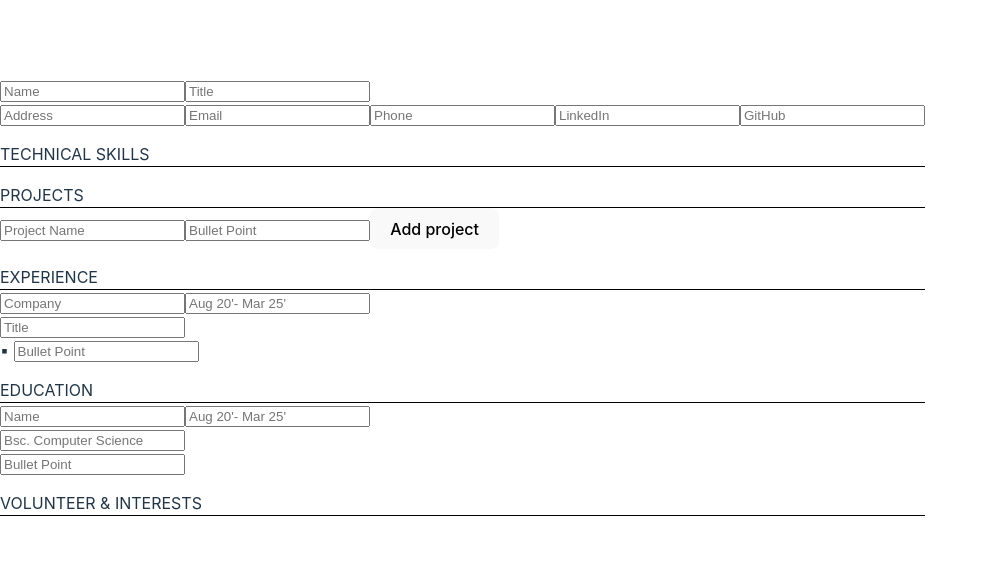
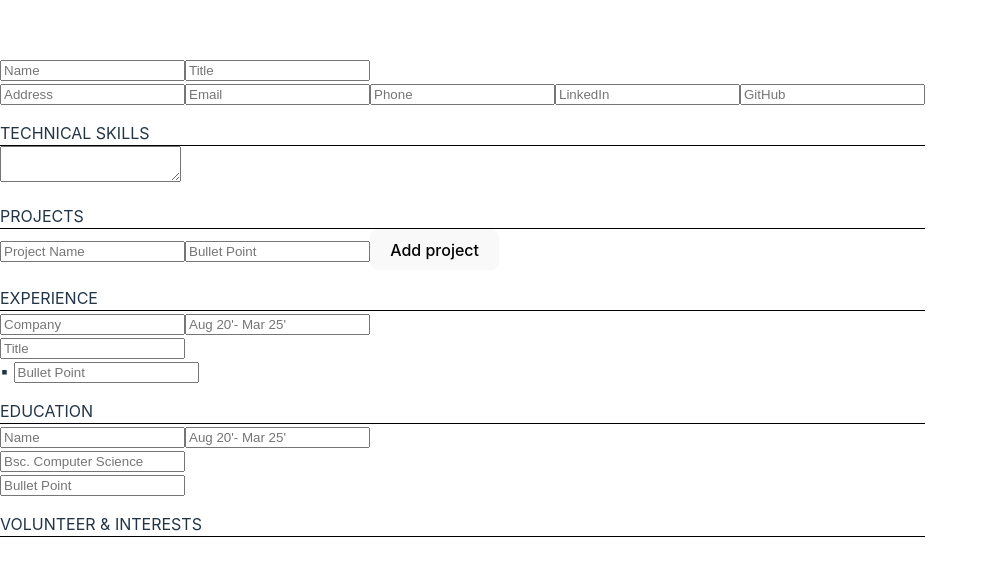
Before and after one commit to Eveieve/CV-builder, a React (Vite) app in the folder vite-project/: page / in a window 1280 px wide. Shown: the part 103-672 px from the top of the page, without its empty margins (0-988 px from the left). Built offline with nearby package versions, Linux system fonts and the light colour scheme.

Commit message:
add techSkills component

```diff
--- a/vite-project/src/App.jsx
+++ b/vite-project/src/App.jsx
@@ -12,6 +12,9 @@ function App() {
     email: "",
     linkedIn: "",
     gitHub: "",
+    techSkills: {
+      skills: "",
+    },
     projects: {
       bulletPoint: "",
     },
@@ -32,6 +35,18 @@ function App() {
         [e.target.name]: e.target.value,
       };
     });
+  }
+
+  function handleTechSkillsChange(e) {
+    const { name, value } = e.target;
+
+    setState((prevState) => ({
+      ...prevState,
+      techSkills: {
+        ...prevState.techSkills,
+        [name]: value,
+      },
+    }));
   }
 
   function handleProjectsChange(e) {
@@ -90,6 +105,11 @@ function App() {
     <>
       <Personal onChange={handleChange} />
       <Section sectionName="TECHNICAL SKILLS" />
+      <textarea
+        onChange={handleTechSkillsChange}
+        name="skills"
+        value={state.techSkills.skills}
+      />
       <Section sectionName="PROJECTS" />
       <input
         placeholder="Project Name"
--- a/vite-project/src/Personal.jsx
+++ b/vite-project/src/Personal.jsx
@@ -1,6 +1,6 @@
 function Personal({ ...props }) {
-  // unpack onChange, name, value from the passed down obj(props)
   const { name, title, address, email, phone, linkedIn, gitHub } = { props };
+  /// spreading (...props) is only doing onChange = {onChange}
   return (
     <>
       <input {...props} placeholder="Name" name="name" value={name} />
```
